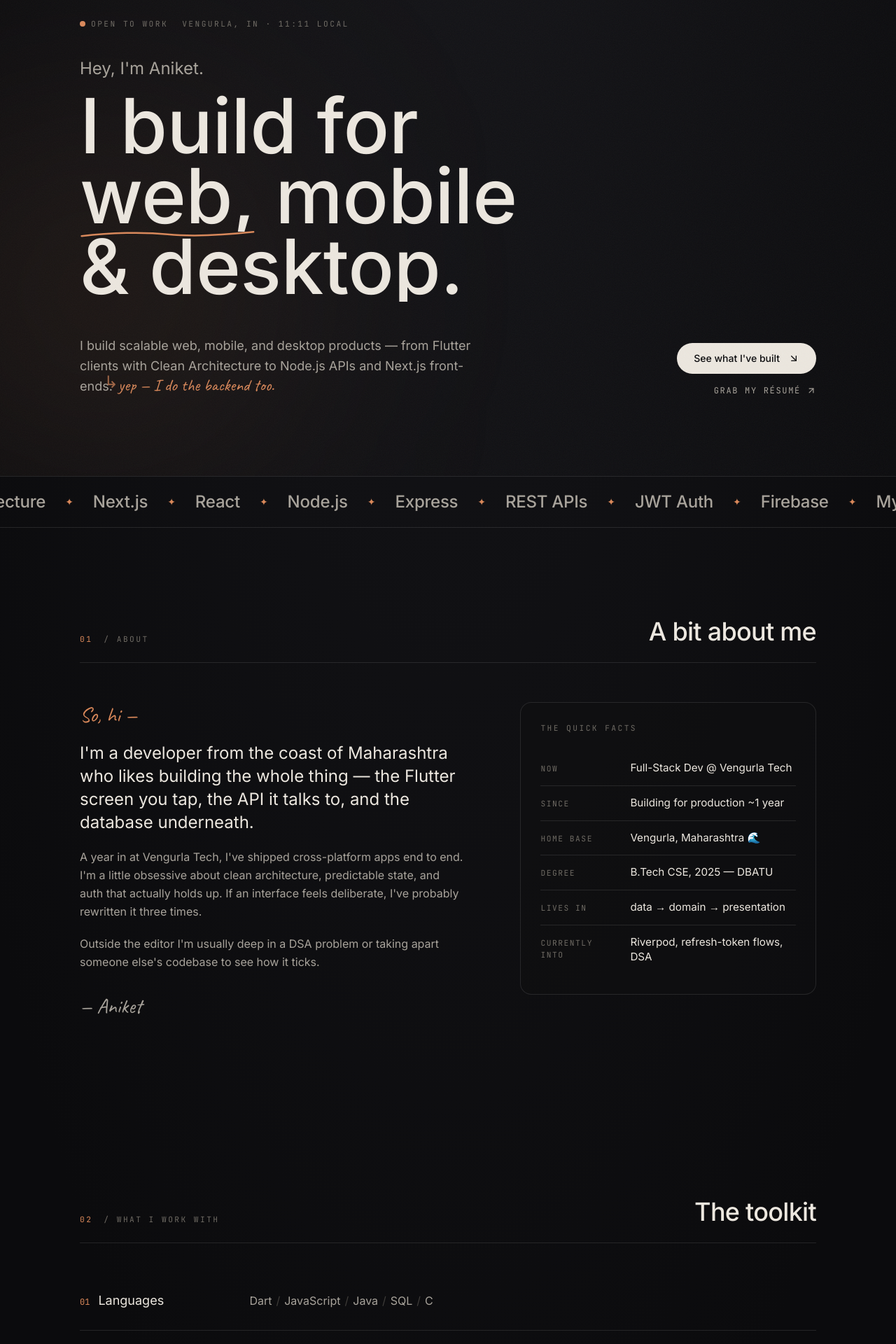
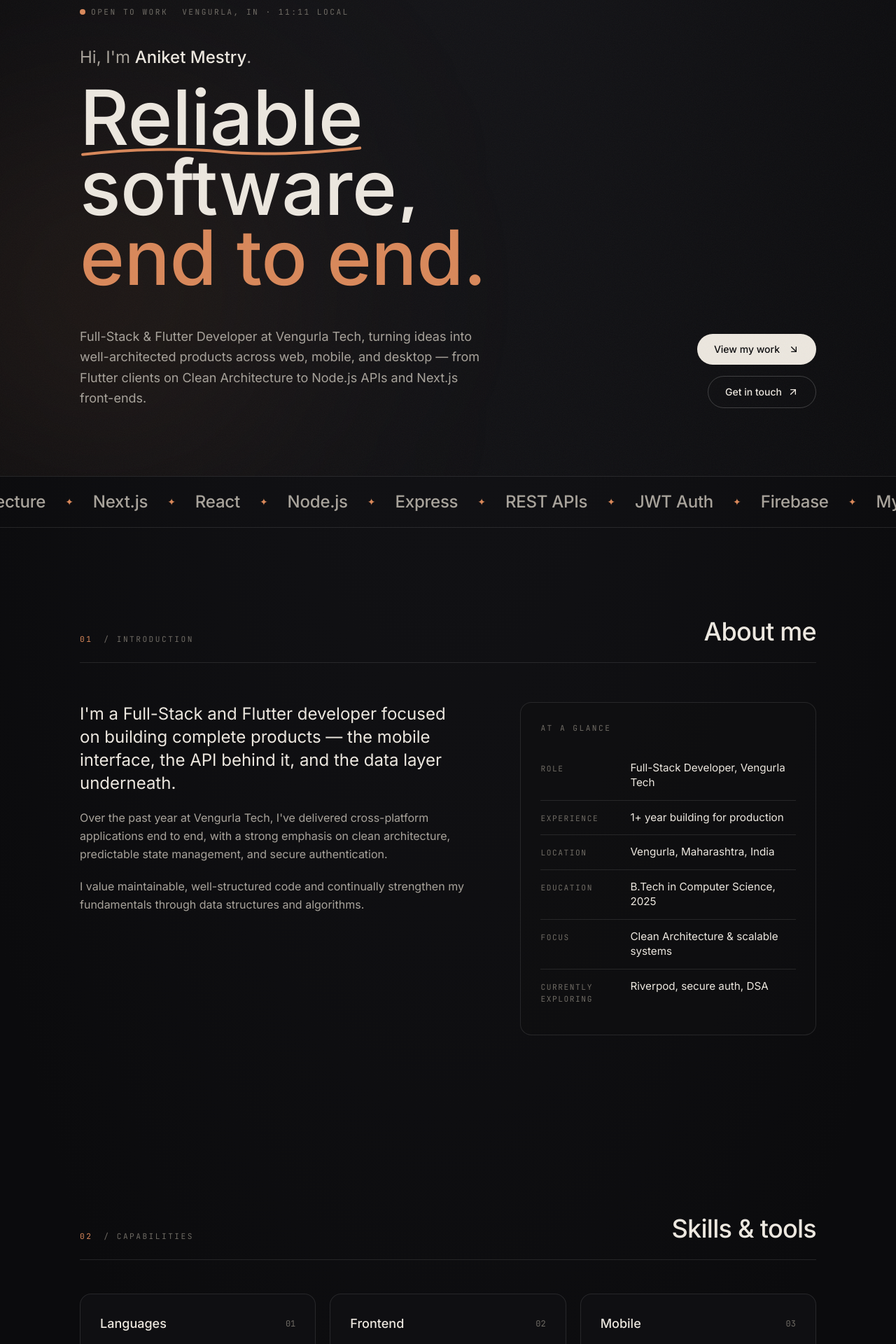
Before and after one commit to AniketMestry21/portfolio, a Next.js app: page / in a window 1280 px wide. Shown: the part 120-2040 px from the top of the page at 70% size. Built offline with nearby package versions, Linux system fonts and the light colour scheme.

Commit message:
Refactor About, Contact, Footer, Hero, Projects, Skills components and update profile data for improved clarity and consistency

```diff
--- a/app/components/About.tsx
+++ b/app/components/About.tsx
@@ -5,13 +5,12 @@ import SectionHeading from "./SectionHeading";
 export default function About() {
   return (
     <section id="about" className="shell scroll-mt-24 py-24 sm:py-32">
-      <SectionHeading index="01" kicker="About" title="A bit about me" />
+      <SectionHeading index="01" kicker="Introduction" title="About me" />
 
       <div className="mt-14 grid gap-14 md:grid-cols-[1.3fr_1fr] md:gap-20">
         {/* The letter */}
         <Reveal>
-          <p className="font-hand text-3xl text-clay">So, hi —</p>
-          <div className="mt-5 space-y-5">
+          <div className="space-y-5">
             {profile.letter.map((para, i) => (
               <p
                 key={i}
@@ -25,15 +24,12 @@ export default function About() {
               </p>
             ))}
           </div>
-          <p className="mt-8 font-hand text-3xl text-bone-muted">
-            — Aniket
-          </p>
         </Reveal>
 
-        {/* Notebook of facts */}
+        {/* Profile facts */}
         <Reveal delay={0.1}>
           <div className="rounded-2xl border border-line/10 bg-ink-900/60 p-7">
-            <p className="label mb-6 text-bone-dim">The quick facts</p>
+            <p className="label mb-6 text-bone-dim">At a glance</p>
             <dl className="divide-y divide-line/10">
               {facts.map(([k, v]) => (
                 <div key={k} className="flex items-baseline gap-4 py-3.5">
--- a/app/components/Footer.tsx
+++ b/app/components/Footer.tsx
@@ -5,7 +5,6 @@ const socials = [
   { label: "GitHub", href: profile.github },
   { label: "LinkedIn", href: profile.linkedin },
   { label: "Email", href: `mailto:${profile.email}` },
-  { label: "Résumé", href: profile.resumeUrl },
 ];
 
 export default function Footer() {
--- a/app/components/Hero.tsx
+++ b/app/components/Hero.tsx
@@ -97,58 +97,51 @@ export default function Hero() {
           initial={reduce ? false : { opacity: 0, y: 12 }}
           animate={{ opacity: 1, y: 0 }}
           transition={{ duration: 0.7, ease }}
-          className="mb-4 text-xl text-bone-muted sm:text-2xl"
+          className="mb-5 text-xl text-bone-muted sm:text-2xl"
         >
-          {profile.greeting}
+          Hi, I&apos;m{" "}
+          <span className="font-medium text-bone">{profile.name}</span>.
         </motion.p>
 
         <h1 className="font-sans font-medium leading-[0.92] tracking-[-0.03em] text-bone">
           <span className="block text-[clamp(2.6rem,8.5vw,7rem)]">
-            <Word delay={0.05}>I build for</Word>
+            <span className="relative inline-block">
+              <Word delay={0.05}>Reliable</Word>
+              <Squiggle />
+            </span>
           </span>
           <span className="block text-[clamp(2.6rem,8.5vw,7rem)]">
-            <span className="relative inline-block">
-              <Word delay={0.15}>web,</Word>
-              <Squiggle />
-            </span>{" "}
-            <Word delay={0.23}>mobile</Word>
+            <Word delay={0.15}>software,</Word>
           </span>
-          <span className="block text-[clamp(2.6rem,8.5vw,7rem)]">
-            <Word delay={0.31}>&amp; desktop.</Word>
+          <span className="block text-[clamp(2.6rem,8.5vw,7rem)] text-clay">
+            <Word delay={0.25}>end to end.</Word>
           </span>
         </h1>
 
         <motion.div
           initial={reduce ? false : { opacity: 0, y: 20 }}
           animate={{ opacity: 1, y: 0 }}
-          transition={{ duration: 0.8, delay: 0.5, ease }}
+          transition={{ duration: 0.8, delay: 0.55, ease }}
           className="relative mt-12 grid gap-10 md:grid-cols-[1.5fr_1fr] md:items-end"
         >
           <p className="max-w-xl text-lg leading-relaxed text-bone-muted">
             {profile.tagline}
-            {/* handwritten margin note */}
-            <span className="relative ml-2 inline-block font-hand text-2xl leading-none text-clay">
-              <span className="absolute -left-5 -top-1 select-none text-clay/70">
-                ↳
-              </span>
-              {profile.heroNote}
-            </span>
           </p>
 
-          <div className="flex flex-col gap-4 md:items-end">
+          <div className="flex flex-col gap-4 sm:flex-row md:flex-col md:items-end">
             <a
               href="#projects"
-              className="group inline-flex items-center gap-3 self-start rounded-full bg-bone px-6 py-3 text-sm font-medium text-ink transition-transform hover:-translate-y-0.5 md:self-end"
+              className="group inline-flex items-center justify-center gap-3 rounded-full bg-bone px-6 py-3 text-sm font-medium text-ink transition-transform hover:-translate-y-0.5"
             >
-              See what I&apos;ve built
+              View my work
               <ArrowDownRight className="h-4 w-4 transition-transform group-hover:translate-x-0.5 group-hover:translate-y-0.5" />
             </a>
             <a
-              href={profile.resumeUrl}
-              className="link-underline inline-flex items-center gap-2 self-start font-mono text-xs uppercase tracking-[0.14em] text-bone-muted hover:text-bone md:self-end"
+              href="#contact"
+              className="group inline-flex items-center justify-center gap-2 rounded-full border border-line/20 px-6 py-3 text-sm font-medium text-bone transition-colors hover:border-clay hover:text-clay"
             >
-              Grab my résumé
-              <ArrowUpRight className="h-3.5 w-3.5" />
+              Get in touch
+              <ArrowUpRight className="h-4 w-4 transition-transform group-hover:translate-x-0.5 group-hover:-translate-y-0.5" />
             </a>
           </div>
         </motion.div>
--- a/app/components/Skills.tsx
+++ b/app/components/Skills.tsx
@@ -1,3 +1,6 @@
+"use client";
+
+import { motion } from "framer-motion";
 import { skillGroups } from "../lib/data";
 import Reveal from "./Reveal";
 import SectionHeading from "./SectionHeading";
@@ -5,35 +8,39 @@ import SectionHeading from "./SectionHeading";
 export default function Skills() {
   return (
     <section id="skills" className="shell scroll-mt-24 py-24 sm:py-32">
-      <SectionHeading index="02" kicker="What I work with" title="The toolkit" />
+      <SectionHeading index="02" kicker="Capabilities" title="Skills & tools" />
 
-      <div className="mt-10">
+      <div className="mt-12 grid gap-5 sm:grid-cols-2 lg:grid-cols-3">
         {skillGroups.map((group, i) => (
-          <Reveal key={group.title} delay={(i % 3) * 0.06}>
-            <div className="group grid grid-cols-1 gap-3 border-b border-line/10 py-7 md:grid-cols-[0.5fr_2fr] md:items-baseline md:gap-10">
-              <div className="flex items-baseline gap-3">
-                <span className="font-mono text-xs text-clay">
+          <Reveal key={group.title} delay={(i % 3) * 0.08}>
+            <motion.div
+              whileHover={{ y: -4 }}
+              transition={{ type: "spring", stiffness: 260, damping: 24 }}
+              className="group flex h-full flex-col rounded-2xl border border-line/10 bg-ink-900 p-7 transition-colors hover:border-clay/30"
+            >
+              {/* Card header */}
+              <div className="flex items-center justify-between border-b border-line/10 pb-4">
+                <h3 className="text-lg font-medium text-bone transition-colors group-hover:text-clay">
+                  {group.title}
+                </h3>
+                <span className="font-mono text-xs text-bone-dim">
                   {String(i + 1).padStart(2, "0")}
                 </span>
-                <h3 className="text-lg text-bone transition-colors group-hover:text-clay">
-                  {group.title}
-                </h3>
               </div>
 
-              <ul className="flex flex-wrap items-baseline gap-x-1.5 gap-y-2">
-                {group.items.map((item, j) => (
+              {/* Items */}
+              <ul className="mt-5 flex flex-col gap-2.5">
+                {group.items.map((item) => (
                   <li
                     key={item}
-                    className="text-bone-muted transition-colors hover:text-bone"
+                    className="flex items-center gap-2.5 text-[0.95rem] text-bone-muted"
                   >
+                    <span className="h-1 w-1 shrink-0 rounded-full bg-clay/70" />
                     {item}
-                    {j < group.items.length - 1 && (
-                      <span className="ml-1.5 text-bone-dim/50">/</span>
-                    )}
                   </li>
                 ))}
               </ul>
-            </div>
+            </motion.div>
           </Reveal>
         ))}
       </div>
--- a/app/layout.tsx
+++ b/app/layout.tsx
@@ -1,18 +1,11 @@
 import type { Metadata, Viewport } from "next";
-import { Caveat, Inter, JetBrains_Mono } from "next/font/google";
+import { Inter, JetBrains_Mono } from "next/font/google";
 import { profile } from "./lib/data";
 import "./globals.css";
 
 const inter = Inter({
   subsets: ["latin"],
   variable: "--font-inter",
-  display: "swap",
-});
-
-// Handwriting — used ONLY for sparse human margin notes & the signature.
-const caveat = Caveat({
-  subsets: ["latin"],
-  variable: "--font-hand",
   display: "swap",
 });
 
@@ -77,7 +70,7 @@ export default function RootLayout({
     <html
       lang="en"
       suppressHydrationWarning
-      className={`${inter.variable} ${mono.variable} ${caveat.variable}`}
+      className={`${inter.variable} ${mono.variable}`}
     >
       <head>
         <script dangerouslySetInnerHTML={{ __html: themeInit }} />
--- a/app/lib/data.ts
+++ b/app/lib/data.ts
@@ -16,26 +16,24 @@ export const profile = {
   resumeUrl: "/Aniket-Mestry-CV.pdf",
   available: true,
   // Hero
-  greeting: "Hey, I'm Aniket.",
+  greeting: "Hi, I'm Aniket Mestry.",
   tagline:
-    "I build scalable web, mobile, and desktop products — from Flutter clients with Clean Architecture to Node.js APIs and Next.js front-ends.",
-  heroNote: "yep — I do the backend too.",
-  // About — written like a person, not a spec sheet
+    "Full-Stack & Flutter Developer at Vengurla Tech, turning ideas into well-architected products across web, mobile, and desktop — from Flutter clients on Clean Architecture to Node.js APIs and Next.js front-ends.",
+  // About
   letter: [
-    "I'm a developer from the coast of Maharashtra who likes building the whole thing — the Flutter screen you tap, the API it talks to, and the database underneath.",
-    "A year in at Vengurla Tech, I've shipped cross-platform apps end to end. I'm a little obsessive about clean architecture, predictable state, and auth that actually holds up. If an interface feels deliberate, I've probably rewritten it three times.",
-    "Outside the editor I'm usually deep in a DSA problem or taking apart someone else's codebase to see how it ticks.",
+    "I'm a Full-Stack and Flutter developer focused on building complete products — the mobile interface, the API behind it, and the data layer underneath.",
+    "Over the past year at Vengurla Tech, I've delivered cross-platform applications end to end, with a strong emphasis on clean architecture, predictable state management, and secure authentication.",
+    "I value maintainable, well-structured code and continually strengthen my fundamentals through data structures and algorithms.",
   ],
 };
 
-// Notebook-style facts, not stat cards
 export const facts = [
-  ["Now", "Full-Stack Dev @ Vengurla Tech"],
-  ["Since", "Building for production ~1 year"],
-  ["Home base", "Vengurla, Maharashtra 🌊"],
-  ["Degree", "B.Tech CSE, 2025 — DBATU"],
-  ["Lives in", "data → domain → presentation"],
-  ["Currently into", "Riverpod, refresh-token flows, DSA"],
+  ["Role", "Full-Stack Developer, Vengurla Tech"],
+  ["Experience", "1+ year building for production"],
+  ["Location", "Vengurla, Maharashtra, India"],
+  ["Education", "B.Tech in Computer Science, 2025"],
+  ["Focus", "Clean Architecture & scalable systems"],
+  ["Currently exploring", "Riverpod, secure auth, DSA"],
 ];
 
 export type SkillGroup = {
@@ -168,7 +166,6 @@ export const projects: Project[] = [
     category: "Travel Agency Management",
     year: "2025",
     featured: true,
-    note: "the one I'm proudest of",
     summary:
       "A full-stack travel-agency management system that streamlines customer, driver, vehicle, and trip operations across mobile and backend.",
     highlights: [
--- a/tailwind.config.ts
+++ b/tailwind.config.ts
@@ -38,7 +38,6 @@ const config: Config = {
         serif: ["var(--font-inter)", "system-ui", "sans-serif"],
         sans: ["var(--font-inter)", "system-ui", "sans-serif"],
         mono: ["var(--font-mono)", "ui-monospace", "monospace"],
-        hand: ["var(--font-hand)", "ui-rounded", "cursive"],
       },
       letterSpacing: {
         label: "0.22em",
```
Also changed, not shown: app/components/Contact.tsx (+6 -9 lines), app/components/Projects.tsx (+2 -11 lines).
